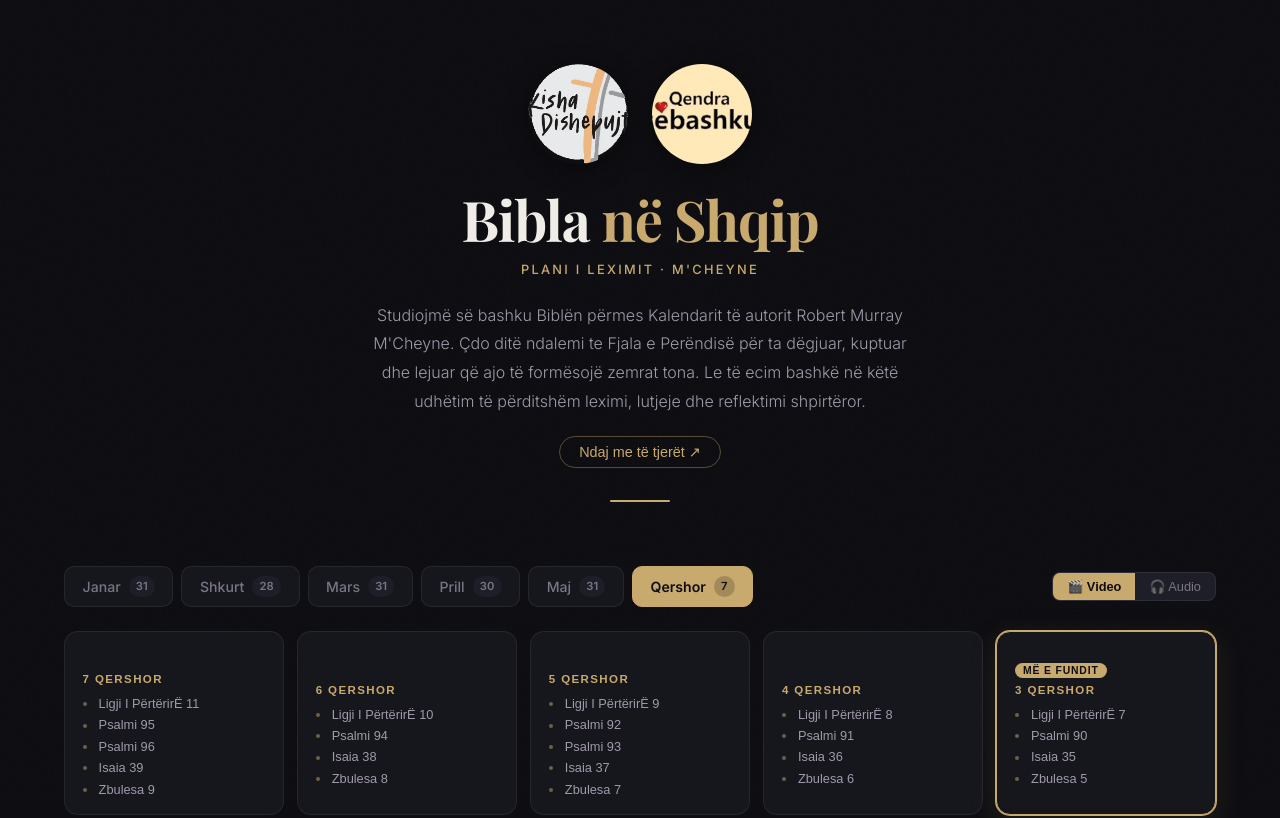
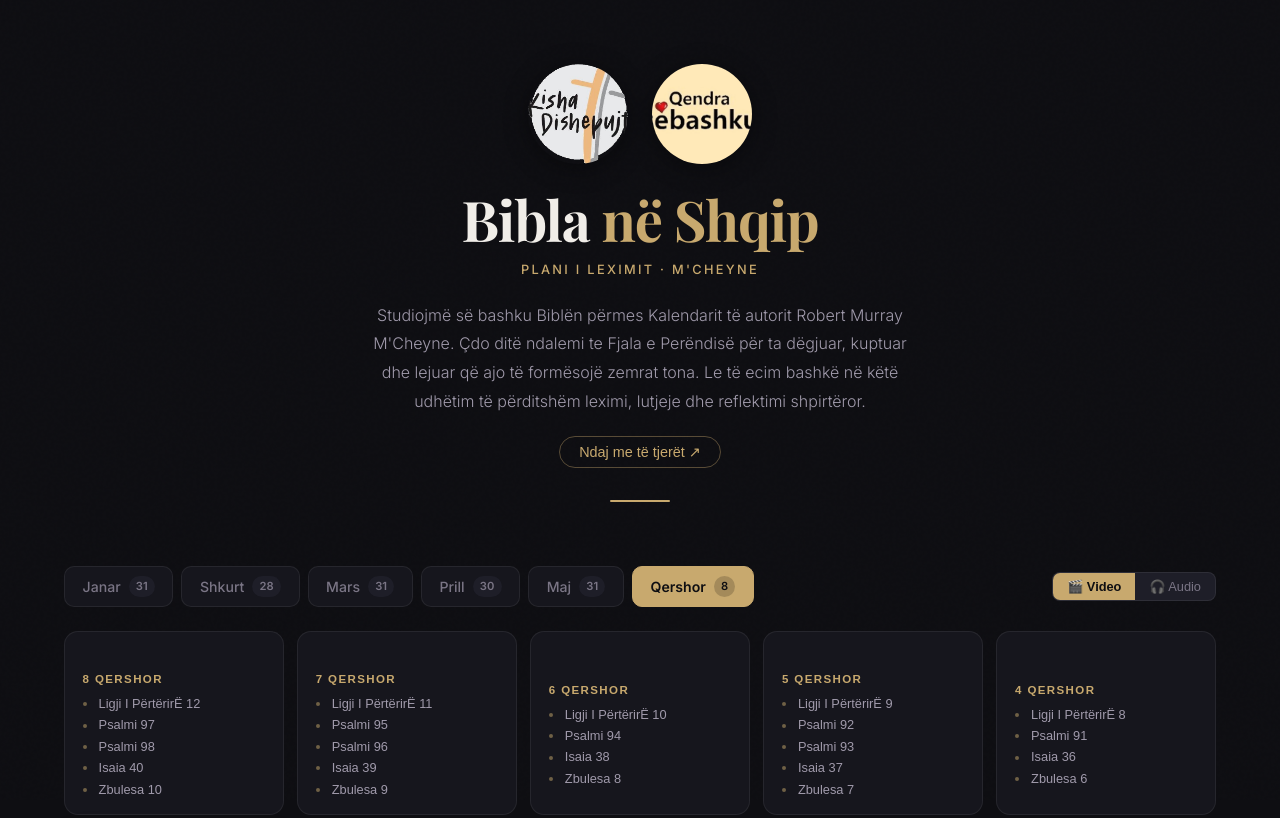
Before and after one commit to jeffandmeredith-max/bibla-shqip, a React (Vite) app: page / in a window 1280 px wide. Shown: the top 818 px of the page. Built offline with nearby package versions, Linux system fonts and the light colour scheme.

Commit message:
chore: daily update 2026-06-08

```diff
--- a/src/data/june.js
+++ b/src/data/june.js
@@ -168,5 +168,32 @@ export const june = [
         "start": 536
       }
     ]
+  },
+  {
+    "day": 8,
+    "date": "8 Qershor",
+    "videoId": "Diqn8UxvUbw",
+    "readings": [
+      {
+        "title": "Ligji I PërtërirË 12",
+        "start": 0
+      },
+      {
+        "title": "Psalmi 97",
+        "start": 331
+      },
+      {
+        "title": "Psalmi 98",
+        "start": 406
+      },
+      {
+        "title": "Isaia 40",
+        "start": 466
+      },
+      {
+        "title": "Zbulesa 10",
+        "start": 729
+      }
+    ]
   }
 ]
```
